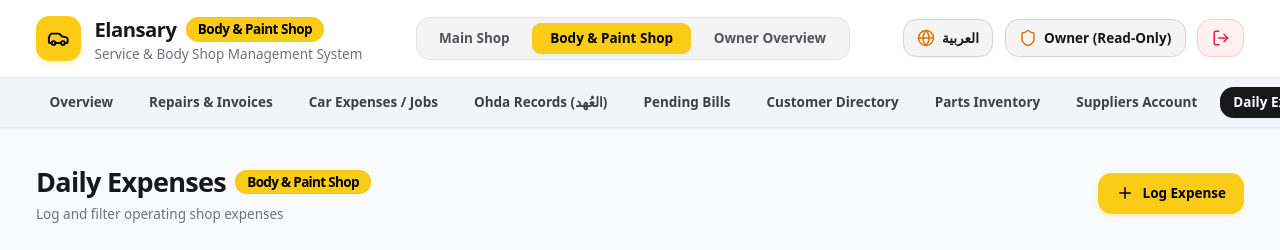
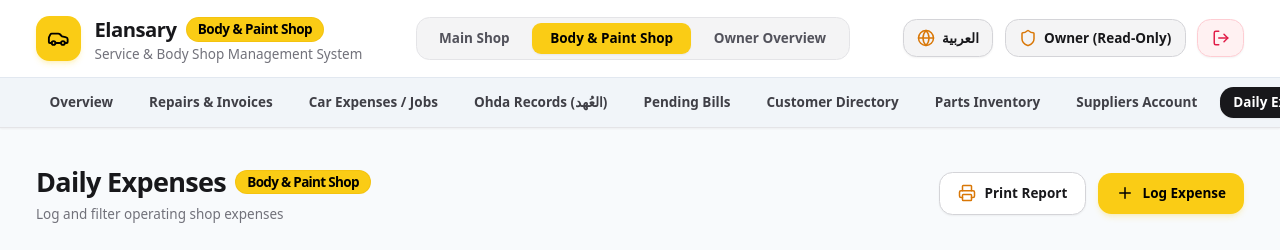
Before and after one commit to ahmeeeeedddddd/Service-Shop, a Next.js app: page /body-shop/expenses in a window 1280 px wide. Shown: the top 250 px of the page. Built offline with nearby package versions, Linux system fonts and the light colour scheme; no server answers; the database is empty.

Commit message:
feat(expenses): add print report functionality for all date filter presets

```diff
--- a/components/shared/ExpensesView.tsx
+++ b/components/shared/ExpensesView.tsx
@@ -3,8 +3,9 @@
 import React, { useState, useEffect } from 'react';
 import { Expense, getExpenses, addExpense, deleteExpense } from '@/lib/shared/queries';
 import { Modal } from './Modal';
-import { DollarSign, Plus, Trash2, Calendar, Filter, X } from 'lucide-react';
+import { DollarSign, Plus, Trash2, Calendar, Filter, X, Printer } from 'lucide-react';
 import { useTranslation } from '@/lib/i18n/context';
+import { printContent } from '@/lib/utils/print';
 
 interface ExpensesViewProps {
   branchId: string;
@@ -12,7 +13,7 @@ interface ExpensesViewProps {
 }
 
 export function ExpensesView({ branchId, branchTitle }: ExpensesViewProps) {
-  const { t } = useTranslation();
+  const { t, language } = useTranslation();
   const [expenses, setExpenses] = useState<Expense[]>([]);
   const [loading, setLoading] = useState(true);
 
@@ -89,6 +90,111 @@ export function ExpensesView({ branchId, branchTitle }: ExpensesViewProps) {
 
   const totalExpenseSum = expenses.reduce((acc, e) => acc + (Number(e.amount) || 0), 0);
 
+  const handlePrintExpenses = () => {
+    const isAr = language === 'ar';
+    const todayStr = new Date().toLocaleDateString(isAr ? 'ar-EG' : 'en-US');
+
+    let dateRangeText = isAr ? 'جميع الفترات' : 'All Time';
+    if (filterPreset === 'today') {
+      dateRangeText = isAr ? `تاريخ اليوم (${new Date().toISOString().split('T')[0]})` : `Today (${new Date().toISOString().split('T')[0]})`;
+    } else if (filterPreset === 'month') {
+      dateRangeText = isAr ? 'الشهر الحالي' : 'This Month';
+    } else if (filterPreset === 'custom') {
+      dateRangeText = `${startDate || (isAr ? 'البداية' : 'Start')} ${isAr ? 'إلى' : 'to'} ${endDate || (isAr ? 'الآن' : 'Now')}`;
+    }
+
+    const rowsHtml = expenses
+      .map((e) => {
+        const sourceText = e.from_ohda
+          ? isAr ? 'من العُهدة' : 'Ohda'
+          : e.from_cash
+          ? isAr ? 'من الخزينة' : 'Cash Till'
+          : isAr ? 'أخرى' : 'Other';
+
+        return `
+          <tr style="border-bottom: 1px solid #e2e8f0; font-size: 12px;">
+            <td style="padding: 8px 10px; border: 1px solid #cbd5e1; font-weight: bold; text-align: center;">#${e.id}</td>
+            <td style="padding: 8px 10px; border: 1px solid #cbd5e1; font-weight: bold;">${e.description || (isAr ? 'مصروف عام' : 'General Expense')}</td>
+            <td style="padding: 8px 10px; border: 1px solid #cbd5e1; text-align: center;">${e.category || (isAr ? 'عام' : 'General')}</td>
+            <td style="padding: 8px 10px; border: 1px solid #cbd5e1; text-align: center; font-weight: bold; color: #475569;">${sourceText}</td>
+            <td style="padding: 8px 10px; border: 1px solid #cbd5e1; text-align: center; color: #64748b;">${e.date || 'N/A'}</td>
+            <td style="padding: 8px 10px; border: 1px solid #cbd5e1; text-align: right; font-weight: 900; color: #e11d48;">$${Number(e.amount || 0).toLocaleString(undefined, { minimumFractionDigits: 2, maximumFractionDigits: 2 })}</td>
+          </tr>
+        `;
+      })
+      .join('');
+
+    const html = `
+      <div style="direction: ${isAr ? 'rtl' : 'ltr'}; font-family: system-ui, -apple-system, sans-serif; color: #09090b; padding: 10px;">
+        <!-- Header Banner -->
+        <div style="display: flex; justify-content: space-between; align-items: center; border-bottom: 2px solid #ca8a04; padding-bottom: 12px; margin-bottom: 16px;">
+          <div style="text-align: ${isAr ? 'right' : 'left'}; font-size: 11px; font-weight: bold; color: #64748b; line-height: 1.5;">
+            ${isAr ? 'مركز الأنصاري لصيانة وإصلاح السيارات' : 'El Ansary Car Service Center'}<br />
+            ${branchTitle}
+          </div>
+          <div style="text-align: center;">
+            <h2 style="font-size: 20px; font-weight: 900; margin: 0; color: #09090b;">${isAr ? 'تقرير المصروفات التشغيلية' : 'Operating Expenses Report'}</h2>
+            <div style="font-size: 13px; font-weight: bold; color: #ca8a04; margin-top: 4px;">${isAr ? 'الفترة' : 'Period'}: ${dateRangeText}</div>
+          </div>
+          <div style="text-align: ${isAr ? 'left' : 'right'}; font-size: 11px; color: #64748b; font-weight: bold;">
+            ${isAr ? 'تاريخ الطباعة' : 'Print Date'}:<br />${todayStr}
+          </div>
+        </div>
+
+        <!-- Summary Stats Card -->
+        <div style="display: flex; justify-content: space-between; align-items: center; background-color: #fefce8; border: 2px solid #fde047; border-radius: 12px; padding: 12px 16px; margin-bottom: 16px;">
+          <div>
+            <span style="font-size: 12px; font-weight: bold; color: #854d0e;">${isAr ? 'إجمالي عدد المصروفات المسجلة:' : 'Total Logged Expense Items:'}</span>
+            <span style="font-size: 14px; font-weight: 900; color: #09090b; margin-${isAr ? 'right' : 'left'}: 6px;">${expenses.length}</span>
+          </div>
+          <div>
+            <span style="font-size: 13px; font-weight: bold; color: #854d0e;">${isAr ? 'إجمالي قيمة المصروفات:' : 'Total Expense Amount:'}</span>
+            <span style="font-size: 18px; font-weight: 900; color: #e11d48; margin-${isAr ? 'right' : 'left'}: 8px;">$${totalExpenseSum.toLocaleString(undefined, { minimumFractionDigits: 2, maximumFractionDigits: 2 })}</span>
+          </div>
+        </div>
+
+        <!-- Expenses Table -->
+        <table style="width: 100%; border-collapse: collapse; margin-bottom: 20px;">
+          <thead>
+            <tr style="background-color: #0f172a; color: #ffffff; font-weight: bold; font-size: 12px; text-align: ${isAr ? 'right' : 'left'};">
+              <th style="padding: 10px; border: 1px solid #0f172a; text-align: center;">#</th>
+              <th style="padding: 10px; border: 1px solid #0f172a;">${isAr ? 'البيان / الوصف' : 'Description'}</th>
+              <th style="padding: 10px; border: 1px solid #0f172a; text-align: center;">${isAr ? 'التصنيف' : 'Category'}</th>
+              <th style="padding: 10px; border: 1px solid #0f172a; text-align: center;">${isAr ? 'المصدر' : 'Source'}</th>
+              <th style="padding: 10px; border: 1px solid #0f172a; text-align: center;">${isAr ? 'التاريخ' : 'Date'}</th>
+              <th style="padding: 10px; border: 1px solid #0f172a; text-align: right;">${isAr ? 'المبلغ ($)' : 'Amount ($)'}</th>
+            </tr>
+          </thead>
+          <tbody>
+            ${rowsHtml.length > 0 ? rowsHtml : `
+              <tr>
+                <td colspan="6" style="padding: 20px; text-align: center; color: #64748b; font-weight: bold;">
+                  ${isAr ? 'لا توجد مصروفات مسجلة في هذه الفترة' : 'No expenses logged for this period'}
+                </td>
+              </tr>
+            `}
+            <tr style="background-color: #fef08a; font-weight: bold; border-top: 2px solid #ca8a04;">
+              <td colspan="5" style="padding: 10px; border: 1px solid #cbd5e1; text-align: ${isAr ? 'left' : 'right'}; font-size: 13px;">${isAr ? 'المجموع الإجمالي للمصروفات:' : 'Total Expenses Sum:'}</td>
+              <td style="padding: 10px; border: 1px solid #cbd5e1; text-align: right; font-size: 15px; color: #e11d48; font-weight: 900;">$${totalExpenseSum.toLocaleString(undefined, { minimumFractionDigits: 2, maximumFractionDigits: 2 })}</td>
+            </tr>
+          </tbody>
+        </table>
+
+        <!-- Signatures & Footer -->
+        <div style="margin-top: 30px; display: flex; justify-content: space-between; font-size: 11px; font-weight: bold; color: #475569; border-top: 1px solid #e2e8f0; padding-top: 16px;">
+          <div>${isAr ? 'توقيع المحاسب المسئول' : 'Accountant Signature'}: __________________</div>
+          <div>${isAr ? 'اعتماد مدير الفرع / المالك' : 'Manager / Owner Approval'}: __________________</div>
+        </div>
+
+        <div style="text-align: center; font-size: 10px; color: #94a3b8; margin-top: 20px; border-top: 1px solid #f1f5f9; padding-top: 10px;">
+          تواصل: 01010103777 / 01010606016 - ${isAr ? 'مركز الأنصاري لصيانة السيارات' : 'El Ansary Car Service Center'}
+        </div>
+      </div>
+    `;
+
+    printContent(html, isAr ? 'rtl' : 'ltr');
+  };
+
   return (
     <div className="space-y-6">
       {/* Header & Actions */}
@@ -103,13 +209,24 @@ export function ExpensesView({ branchId, branchTitle }: ExpensesViewProps) {
           <p className="text-xs text-zinc-500 mt-1">{t('expensesSubtitle') || 'Log and filter operating shop expenses'}</p>
         </div>
 
+        <div className="flex items-center gap-2.5 self-start sm:self-auto">
+          <button
+            onClick={handlePrintExpenses}
+            className="inline-flex items-center space-x-2 rtl:space-x-reverse px-4 py-2.5 rounded-xl font-bold text-xs text-zinc-900 bg-white hover:bg-zinc-100 border border-zinc-300 shadow-sm transition-all"
+            title={language === 'ar' ? 'طباعة تقرير المصروفات' : 'Print Expenses Report'}
+          >
+            <Printer className="w-4 h-4 text-amber-600" />
+            <span>{language === 'ar' ? 'طباعة التقرير' : 'Print Report'}</span>
+          </button>
+
           <button
             onClick={() => setIsAddModalOpen(true)}
-          className="inline-flex items-center space-x-2 rtl:space-x-reverse px-4 py-2.5 rounded-xl font-bold text-xs text-black bg-yellow-400 hover:bg-yellow-500 shadow-md shadow-yellow-400/20 transition-all self-start sm:self-auto"
+            className="inline-flex items-center space-x-2 rtl:space-x-reverse px-4 py-2.5 rounded-xl font-bold text-xs text-black bg-yellow-400 hover:bg-yellow-500 shadow-md shadow-yellow-400/20 transition-all"
           >
             <Plus className="w-4 h-4" />
             <span>{t('logExpense') || t('addNew')}</span>
           </button>
+        </div>
       </div>
 
       {/* Date Filter Bar */}
```
Lines whose indentation alone changed are shown as unchanged.
